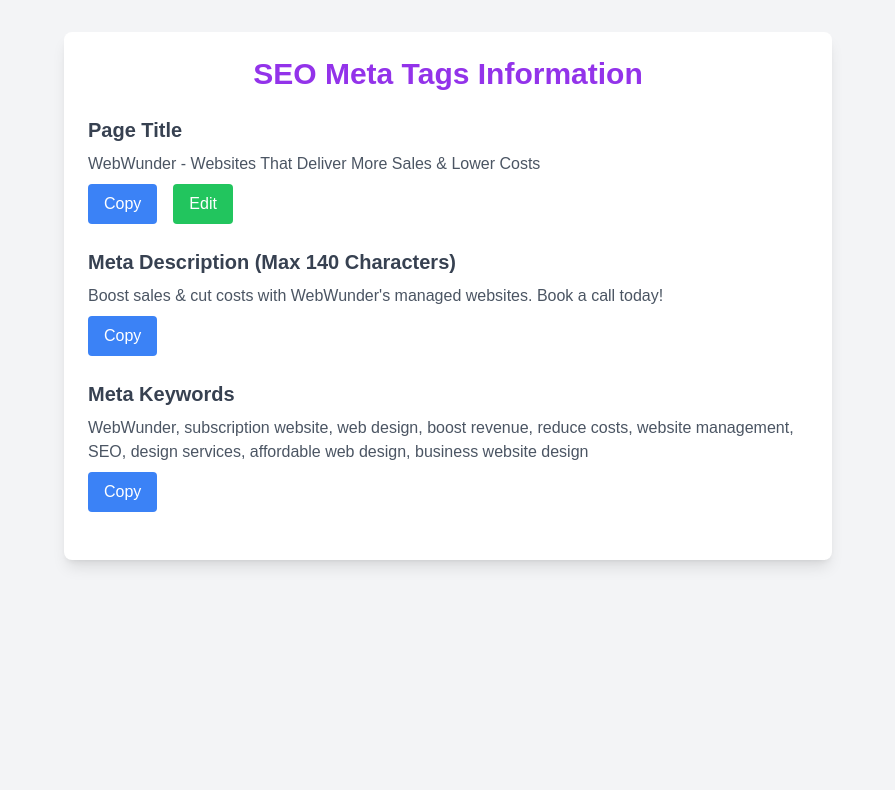
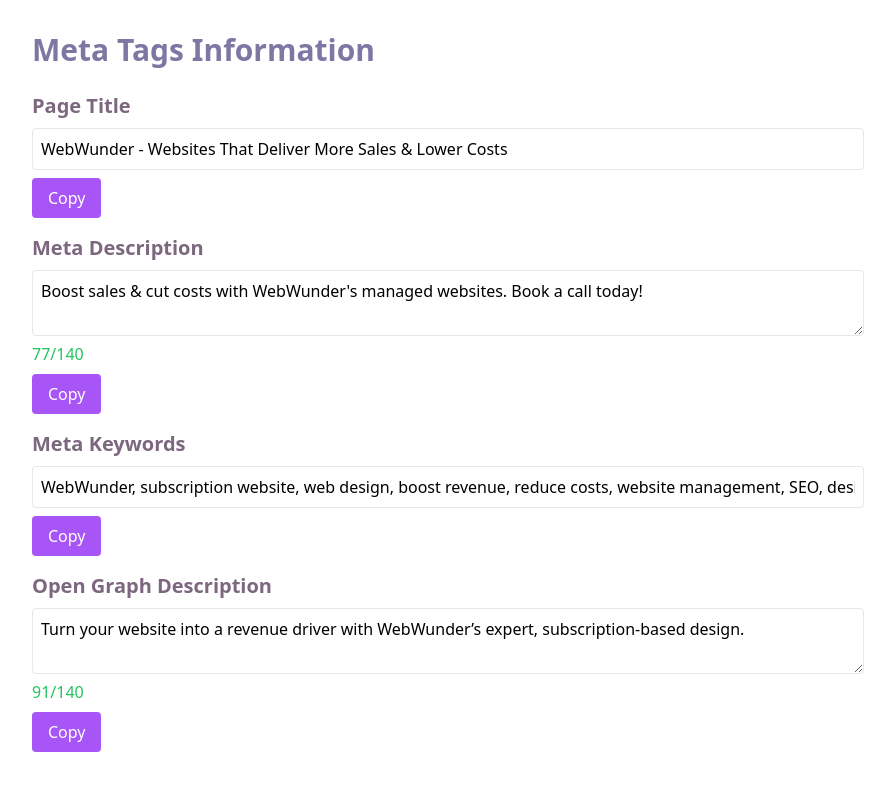
Before and after one commit to axat0207/webwunder-meta-tags, a Next.js app: page / in a window 1280 px wide. Shown: the top 790 px of the page, without its empty margins (192-1087 px from the left). Built offline with nearby package versions, Linux system fonts and the light colour scheme.

Commit message:
completed

```diff
--- a/app/globals.css
+++ b/app/globals.css
@@ -1,24 +1,6 @@
 @tailwind base;
 @tailwind components;
 @tailwind utilities;
-
-:root {
-  --background: #ffffff;
-  --foreground: #171717;
-}
-
-@media (prefers-color-scheme: dark) {
-  :root {
-    --background: #0a0a0a;
-    --foreground: #ededed;
-  }
-}
-
-body {
-  color: var(--foreground);
-  background: var(--background);
-  font-family: Arial, Helvetica, sans-serif;
-}
 
 @layer utilities {
   .text-balance {
--- a/app/page.tsx
+++ b/app/page.tsx
@@ -1,94 +1,123 @@
 'use client'
-import { useState } from "react";
+import { useState, useEffect } from 'react';
+import toast, { Toaster } from 'react-hot-toast';
 
-export default function MetaTagsPage() {
-  // States for the meta tag contents
-  const [metaTitle, setMetaTitle] = useState("WebWunder - Websites That Deliver More Sales & Lower Costs");
-  const [metaDescription, setMetaDescription] = useState("Boost sales & cut costs with WebWunder's managed websites. Book a call today!");
-  const [metaKeywords, setMetaKeywords] = useState("WebWunder, subscription website, web design, boost revenue, reduce costs, website management, SEO, design services, affordable web design, business website design");
-  const [editMode, setEditMode] = useState(false);
-
-  const handleCopy = (content: string) => {
-    navigator.clipboard.writeText(content);
-    alert("Copied to clipboard!");
+// Default Meta Tag Data
+const defaultData = {
+  title: "WebWunder - Websites That Deliver More Sales & Lower Costs",
+  metaDescription: "Boost sales & cut costs with WebWunder's managed websites. Book a call today!",
+  metaKeywords: "WebWunder, subscription website, web design, boost revenue, reduce costs, website management, SEO, design services, affordable web design, business website design",
+  ogDescription: "Turn your website into a revenue driver with WebWunder’s expert, subscription-based design.",
 };
 
-  const handleDescriptionChange = (e: React.ChangeEvent<HTMLTextAreaElement>) => {
-    if (e.target.value.length <= 140) {
-      setMetaDescription(e.target.value);
+// Character limit
+const charLimit = 140;
+
+export default function MetaTagsEditor() {
+  const [metaData, setMetaData] = useState(defaultData);
+
+  useEffect(() => {
+    const savedData = localStorage.getItem('metaData');
+    if (savedData) {
+      setMetaData(JSON.parse(savedData));
     }
+  }, []);
+
+  useEffect(() => {
+    localStorage.setItem('metaData', JSON.stringify(metaData));
+  }, [metaData]);
+
+  const handleInputChange = (e:any) => {
+    const { name, value } = e.target;
+    setMetaData({ ...metaData, [name]: value });
   };
 
+  const copyToClipboard = (text:any) => {
+    navigator.clipboard.writeText(text);
+    toast.success('Copied to clipboard!');
+  };
+
+  const checkLimit = (text:any) => text.length > charLimit ? 'text-red-500' : 'text-green-500';
+
   return (
-    <div className="min-h-screen bg-gray-100 py-8 px-4 sm:px-6 lg:px-8">
-      <div className="max-w-3xl mx-auto bg-white p-6 rounded-lg shadow-lg">
-        <h1 className="text-3xl font-bold mb-6 text-center text-purple-600">SEO Meta Tags Information</h1>
+    <div className="bg-white p-8 rounded-lg shadow-lg max-w-4xl mx-auto">
+      <Toaster />
+      <h1 className="text-3xl font-bold mb-6" style={{ color: '#8076a3' }}>Meta Tags Information</h1>
 
-        {/* Page Title Section */}
-        <div className="mb-6">
-          <h2 className="text-xl font-semibold text-gray-700">Page Title</h2>
-          {editMode ? (
-            <textarea
-              value={metaTitle}
-              onChange={(e) => setMetaTitle(e.target.value)}
-              className="w-full mt-2 p-2 border border-gray-300 rounded-md"
+      <div className="mb-4">
+        <h2 className="text-xl font-semibold" style={{ color: '#7c677f' }}>Page Title</h2>
+        <input
+          type="text"
+          name="title"
+          value={metaData.title}
+          onChange={handleInputChange}
+          className="w-full p-2 mt-2 border rounded"
         />
-          ) : (
-            <p className="mt-2 text-gray-600">{metaTitle}</p>
-          )}
-          <div className="mt-2 flex space-x-4">
-            <button onClick={() => handleCopy(metaTitle)} className="bg-blue-500 text-white px-4 py-2 rounded hover:bg-blue-600">
+        <button
+          className="bg-purple-500 text-white px-4 py-2 mt-2 rounded"
+          onClick={() => copyToClipboard(metaData.title)}
+        >
           Copy
         </button>
-            <button onClick={() => setEditMode(!editMode)} className="bg-green-500 text-white px-4 py-2 rounded hover:bg-green-600">
-              {editMode ? "Save" : "Edit"}
+      </div>
+
+      <div className="mb-4">
+        <h2 className="text-xl font-semibold" style={{ color: '#7c677f' }}>Meta Description</h2>
+        <textarea
+          maxLength={145}
+          name="metaDescription"
+          value={metaData.metaDescription}
+          onChange={handleInputChange}
+          className="w-full p-2 mt-2 border rounded"
+        />
+        <p className={checkLimit(metaData.metaDescription)}>
+          {metaData.metaDescription.length}/{charLimit}
+        </p>
+        <button
+          className="bg-purple-500 text-white px-4 py-2 mt-2 rounded"
+          onClick={() => copyToClipboard(metaData.metaDescription)}
+        >
+          Copy
         </button>
       </div>
+
+      <div className="mb-4">
+        <h2 className="text-xl font-semibold" style={{ color: '#7c677f' }}>Meta Keywords</h2>
+        <input
+          type="text"
+          name="metaKeywords"
+          value={metaData.metaKeywords}
+          onChange={handleInputChange}
+          className="w-full p-2 mt-2 border rounded"
+        />
+        <button
+          className="bg-purple-500 text-white px-4 py-2 mt-2 rounded"
+          onClick={() => copyToClipboard(metaData.metaKeywords)}
+        >
+          Copy
+        </button>
       </div>
 
-        {/* Meta Description Section */}
-        <div className="mb-6">
-          <h2 className="text-xl font-semibold text-gray-700">Meta Description (Max 140 Characters)</h2>
-          {editMode ? (
-            <>
+      <div className="mb-4">
+        <h2 className="text-xl font-semibold" style={{ color: '#7c677f' }}>Open Graph Description</h2>
         <textarea
-                value={metaDescription}
-                onChange={handleDescriptionChange}
-                className="w-full mt-2 p-2 border border-gray-300 rounded-md"
+                    maxLength={145}
+
+          name="ogDescription"
+          value={metaData.ogDescription}
+          onChange={handleInputChange}
+          className="w-full p-2 mt-2 border rounded"
         />
-              <p className={`mt-2 text-sm ${metaDescription.length <= 140 ? "text-green-600" : "text-red-600"}`}>
-                {metaDescription.length} / 140 characters
+        <p className={checkLimit(metaData.ogDescription)}>
+          {metaData.ogDescription.length}/{charLimit}
         </p>
-            </>
-          ) : (
-            <p className="mt-2 text-gray-600">{metaDescription}</p>
-          )}
-          <div className="mt-2 flex space-x-4">
-            <button onClick={() => handleCopy(metaDescription)} className="bg-blue-500 text-white px-4 py-2 rounded hover:bg-blue-600">
+        <button
+          className="bg-purple-500 text-white px-4 py-2 mt-2 rounded"
+          onClick={() => copyToClipboard(metaData.ogDescription)}
+        >
           Copy
         </button>
       </div>
     </div>
-
-        {/* Meta Keywords Section */}
-        <div className="mb-6">
-          <h2 className="text-xl font-semibold text-gray-700">Meta Keywords</h2>
-          {editMode ? (
-            <textarea
-              value={metaKeywords}
-              onChange={(e) => setMetaKeywords(e.target.value)}
-              className="w-full mt-2 p-2 border border-gray-300 rounded-md"
-            />
-          ) : (
-            <p className="mt-2 text-gray-600">{metaKeywords}</p>
-          )}
-          <div className="mt-2 flex space-x-4">
-            <button onClick={() => handleCopy(metaKeywords)} className="bg-blue-500 text-white px-4 py-2 rounded hover:bg-blue-600">
-              Copy
-            </button>
-          </div>
-        </div>
-      </div>
-    </div>
   );
 }
```
Also changed, not shown: package.json (+5 -4 lines), 1 other file (tests, documents, lock files or other folders). Lines whose indentation alone changed are shown as unchanged.
